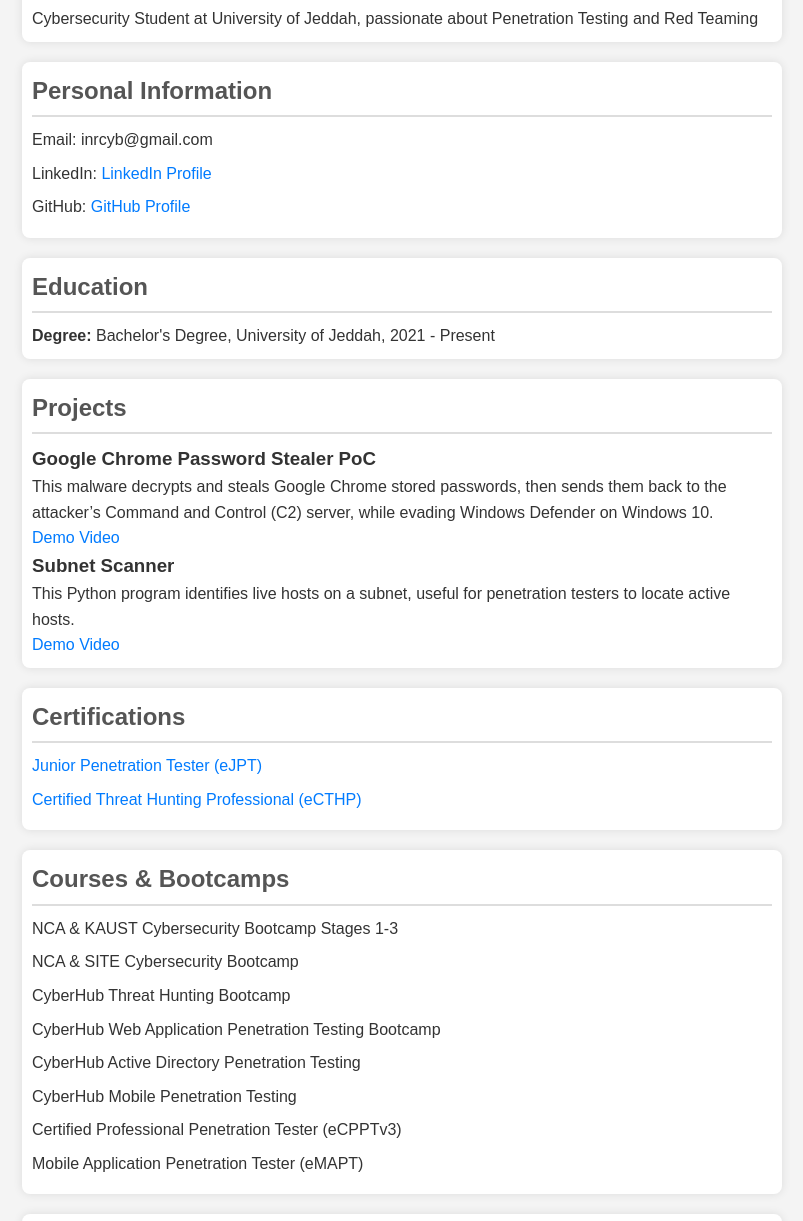
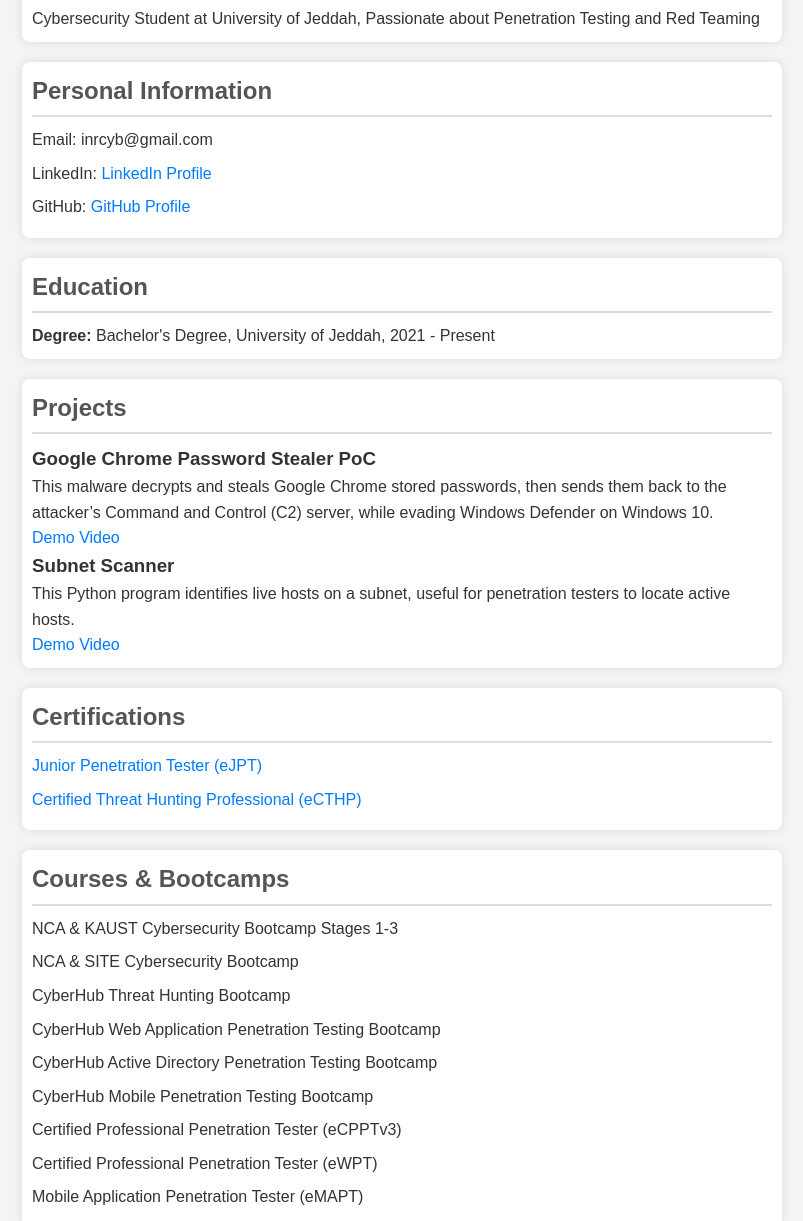
Before and after one commit to inr0/CV, a plain HTML site: page index.html in a window 1280 px wide. Shown: the part 75-1296 px from the top of the page, without its empty margins (238-1041 px from the left). Drawn offline with Linux system fonts and the light colour scheme.

Commit message:
Update index.html

```diff
--- a/index.html
+++ b/index.html
@@ -9,7 +9,7 @@
 <body>
     <header>
         <h1>NADER ALHARBI</h1>
-        <p>Cybersecurity Student at University of Jeddah, passionate about Penetration Testing and Red Teaming</p>
+        <p>Cybersecurity Student at University of Jeddah, Passionate about Penetration Testing and Red Teaming</p>
     </header>
 
     <section id="personal-info">
@@ -55,9 +55,10 @@
             <li>NCA & SITE Cybersecurity Bootcamp</li>
             <li>CyberHub Threat Hunting Bootcamp</li>
             <li>CyberHub Web Application Penetration Testing Bootcamp</li>
-            <li>CyberHub Active Directory Penetration Testing</li>
-            <li>CyberHub Mobile Penetration Testing</li>
+            <li>CyberHub Active Directory Penetration Testing Bootcamp</li>
+            <li>CyberHub Mobile Penetration Testing Bootcamp</li>
             <li>Certified Professional Penetration Tester (eCPPTv3)</li>
+			<li>Certified Professional Penetration Tester (eWPT)</li>
             <li>Mobile Application Penetration Tester (eMAPT)</li>
         </ul>
     </section>
```
